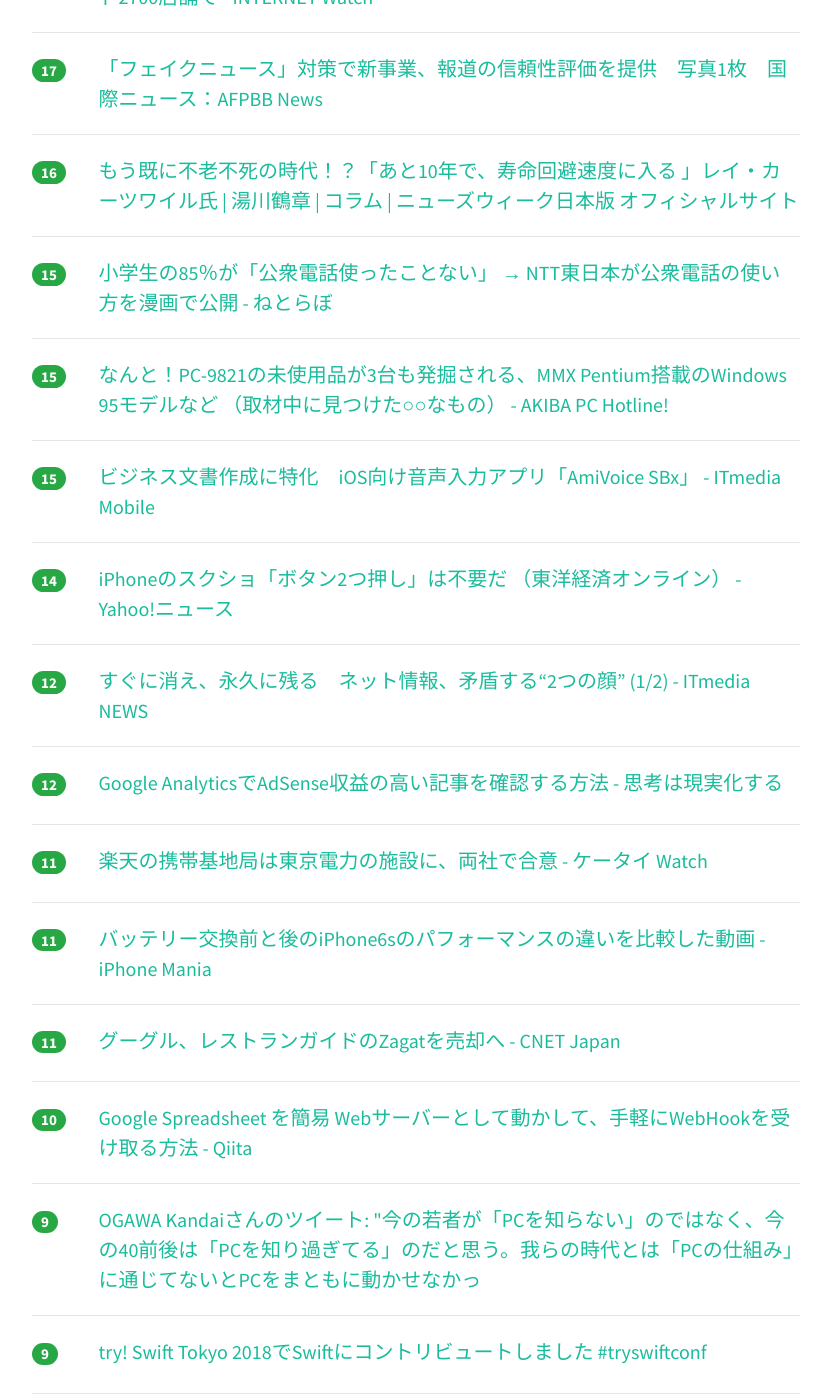
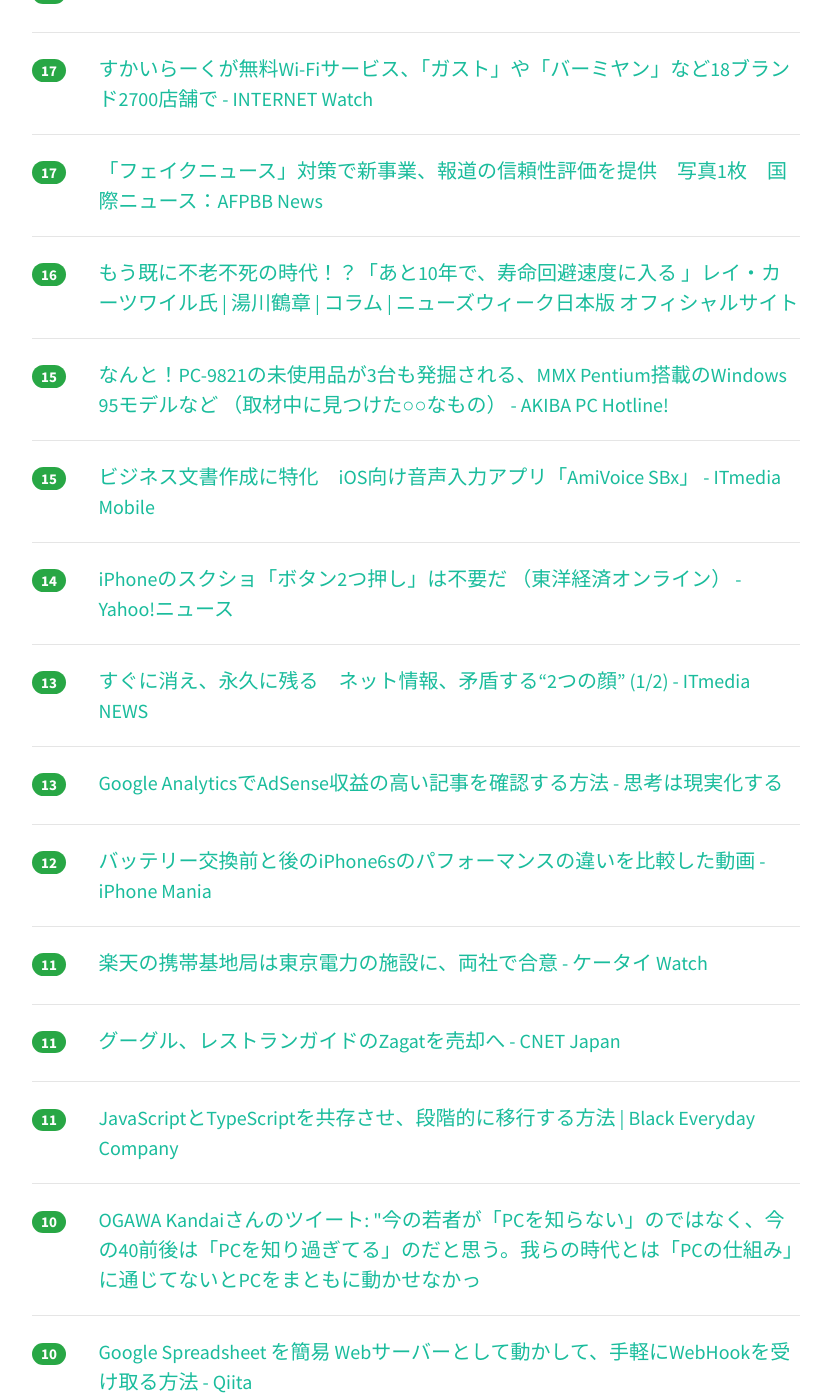
Before and after one commit to yatta47/hatena-matome-site, a Jekyll site: the page built from _posts/2018-03-07-hatena.md, in a window 1280 px wide and 1400 px high, scrolled down 778 px. Shown: the whole window, without its empty margins (224-1051 px from the left). Built offline with Jekyll 4.4.1, drawn with Linux system fonts in a browser that asks for light colours; nearby versions of some CDN libraries; some of the changed text lies outside the part shown.

Commit message:
Updated 2018-03-07

```diff
--- a/_posts/2018-03-07-hatena.md
+++ b/_posts/2018-03-07-hatena.md
@@ -12,8 +12,13 @@ tags: [it-hotentry]
 </div>
 <hr>
 <div class="row">
-<div class="col-1"><span class="badge badge-pill badge-success h2">23</span></div>
+<div class="col-1"><span class="badge badge-pill badge-success h2">26</span></div>
 <div class="col-11"><a href='http://paiza.hatenablog.com/entry/2018/03/05/automated_code_review_services' target='_blank'>開発効率を上げる！コードレビュー自動化サービス4選を使ってみた【SideCI・Codacy・Hound・Scrutinizer】 - paiza開発日誌</a></div>
+</div>
+<hr>
+<div class="row">
+<div class="col-1"><span class="badge badge-pill badge-success h2">24</span></div>
+<div class="col-11"><a href='http://nlab.itmedia.co.jp/nl/articles/1803/06/news142.html' target='_blank'>小学生の85％が「公衆電話使ったことない」 → NTT東日本が公衆電話の使い方を漫画で公開 - ねとらぼ</a></div>
 </div>
 <hr>
 <div class="row">
@@ -43,11 +48,6 @@ tags: [it-hotentry]
 <hr>
 <div class="row">
 <div class="col-1"><span class="badge badge-pill badge-success h2">15</span></div>
-<div class="col-11"><a href='http://nlab.itmedia.co.jp/nl/articles/1803/06/news142.html' target='_blank'>小学生の85％が「公衆電話使ったことない」 → NTT東日本が公衆電話の使い方を漫画で公開 - ねとらぼ</a></div>
-</div>
-<hr>
-<div class="row">
-<div class="col-1"><span class="badge badge-pill badge-success h2">15</span></div>
 <div class="col-11"><a href='https://akiba-pc.watch.impress.co.jp/docs/wakiba/find/1110115.html' target='_blank'>なんと！PC-9821の未使用品が3台も発掘される、MMX Pentium搭載のWindows 95モデルなど （取材中に見つけた○○なもの） - AKIBA PC Hotline!</a></div>
 </div>
 <hr>
@@ -62,13 +62,18 @@ tags: [it-hotentry]
 </div>
 <hr>
 <div class="row">
-<div class="col-1"><span class="badge badge-pill badge-success h2">12</span></div>
+<div class="col-1"><span class="badge badge-pill badge-success h2">13</span></div>
 <div class="col-11"><a href='http://www.itmedia.co.jp/news/articles/1803/06/news017.html' target='_blank'>すぐに消え、永久に残る　ネット情報、矛盾する“2つの顔” (1/2) - ITmedia NEWS</a></div>
 </div>
 <hr>
 <div class="row">
+<div class="col-1"><span class="badge badge-pill badge-success h2">13</span></div>
+<div class="col-11"><a href='http://www.thoughts-make-things.com/entry/article-revenue' target='_blank'>Google AnalyticsでAdSense収益の高い記事を確認する方法 - 思考は現実化する</a></div>
+</div>
+<hr>
+<div class="row">
 <div class="col-1"><span class="badge badge-pill badge-success h2">12</span></div>
-<div class="col-11"><a href='http://www.thoughts-make-things.com/entry/article-revenue' target='_blank'>Google AnalyticsでAdSense収益の高い記事を確認する方法 - 思考は現実化する</a></div>
+<div class="col-11"><a href='https://iphone-mania.jp/news-204953/' target='_blank'>バッテリー交換前と後のiPhone6sのパフォーマンスの違いを比較した動画 - iPhone Mania</a></div>
 </div>
 <hr>
 <div class="row">
@@ -78,22 +83,22 @@ tags: [it-hotentry]
 <hr>
 <div class="row">
 <div class="col-1"><span class="badge badge-pill badge-success h2">11</span></div>
-<div class="col-11"><a href='https://iphone-mania.jp/news-204953/' target='_blank'>バッテリー交換前と後のiPhone6sのパフォーマンスの違いを比較した動画 - iPhone Mania</a></div>
+<div class="col-11"><a href='https://japan.cnet.com/article/35115650/' target='_blank'>グーグル、レストランガイドのZagatを売却へ - CNET Japan</a></div>
 </div>
 <hr>
 <div class="row">
 <div class="col-1"><span class="badge badge-pill badge-success h2">11</span></div>
-<div class="col-11"><a href='https://japan.cnet.com/article/35115650/' target='_blank'>グーグル、レストランガイドのZagatを売却へ - CNET Japan</a></div>
+<div class="col-11"><a href='https://kuroeveryday.blogspot.com/2018/03/migrating-from-javascript-to-typescript.html' target='_blank'>JavaScriptとTypeScriptを共存させ、段階的に移行する方法 | Black Everyday Company</a></div>
+</div>
+<hr>
+<div class="row">
+<div class="col-1"><span class="badge badge-pill badge-success h2">10</span></div>
+<div class="col-11"><a href='http://twitter.com/grossherzigkeit/status/970585223665602560' target='_blank'>OGAWA Kandaiさんのツイート: "今の若者が「PCを知らない」のではなく、今の40前後は「PCを知り過ぎてる」のだと思う。我らの時代とは「PCの仕組み」に通じてないとPCをまともに動かせなかっ</a></div>
 </div>
 <hr>
 <div class="row">
 <div class="col-1"><span class="badge badge-pill badge-success h2">10</span></div>
 <div class="col-11"><a href='http://ift.tt/2FcBut7' target='_blank'>Google Spreadsheet を簡易 Webサーバーとして動かして、手軽にWebHookを受け取る方法 - Qiita</a></div>
-</div>
-<hr>
-<div class="row">
-<div class="col-1"><span class="badge badge-pill badge-success h2">9</span></div>
-<div class="col-11"><a href='http://twitter.com/grossherzigkeit/status/970585223665602560' target='_blank'>OGAWA Kandaiさんのツイート: "今の若者が「PCを知らない」のではなく、今の40前後は「PCを知り過ぎてる」のだと思う。我らの時代とは「PCの仕組み」に通じてないとPCをまともに動かせなかっ</a></div>
 </div>
 <hr>
 <div class="row">
@@ -113,11 +118,6 @@ tags: [it-hotentry]
 <hr>
 <div class="row">
 <div class="col-1"><span class="badge badge-pill badge-success h2">8</span></div>
-<div class="col-11"><a href='https://kuroeveryday.blogspot.com/2018/03/migrating-from-javascript-to-typescript.html' target='_blank'>JavaScriptとTypeScriptを共存させ、段階的に移行する方法 | Black Everyday Company</a></div>
-</div>
-<hr>
-<div class="row">
-<div class="col-1"><span class="badge badge-pill badge-success h2">7</span></div>
 <div class="col-11"><a href='https://togetter.com/li/1205898' target='_blank'>はてなブログの最新テーマ「ONIHITODE」の皮肉めいたデザインとネーミングにざわつく人達「これは…」 - Togetter</a></div>
 </div>
 <hr>
```
Also changed, not shown: other parts of _posts/2018-03-07-hatena.md (+1 -1 lines).
